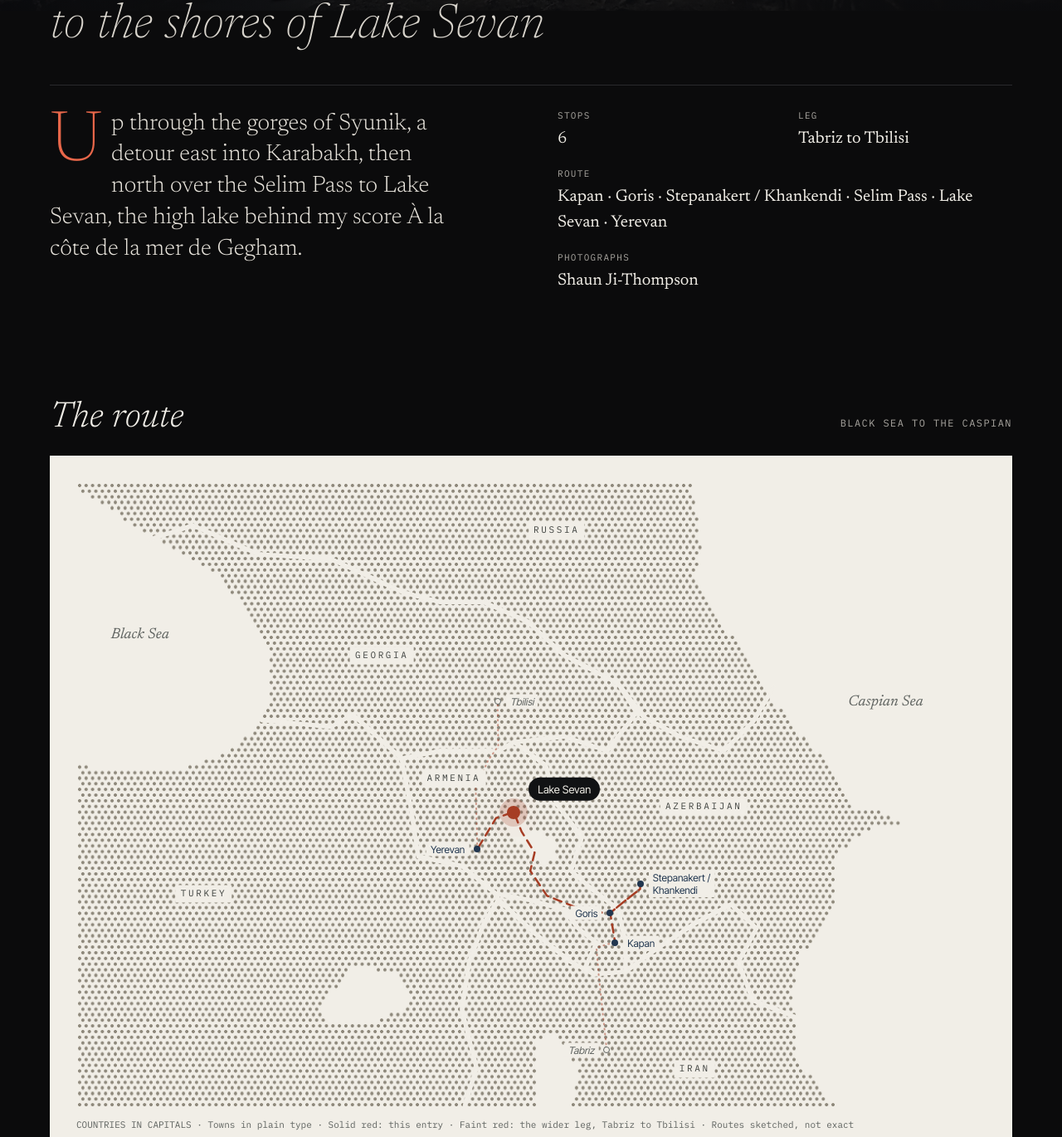
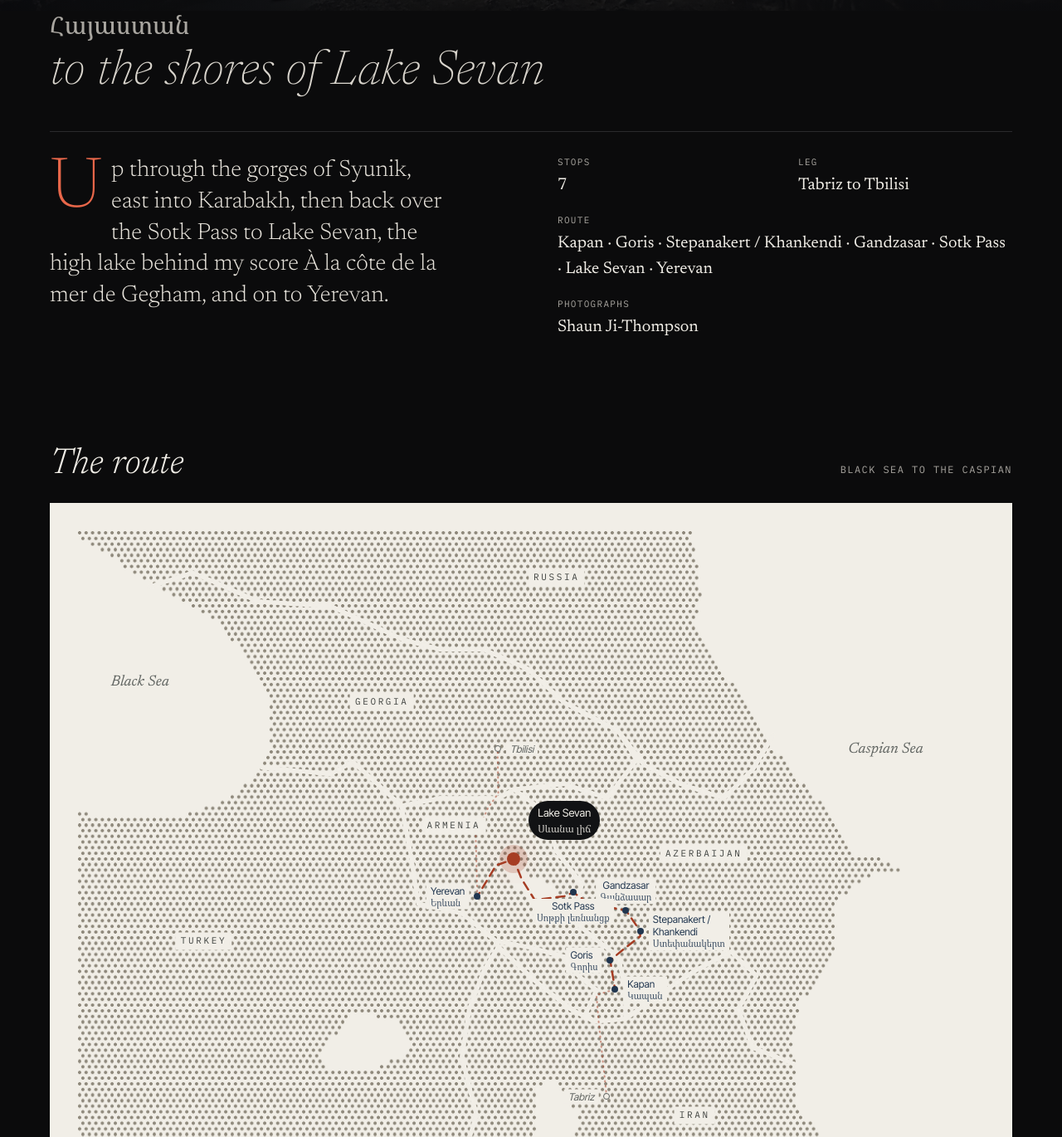
Before and after one commit to shaunjithompson/two-worlds, a plain HTML site: page armenia-2015.html in a window 1280 px wide. Shown: the part 723-2093 px from the top of the page at 83% size. Drawn offline with Linux system fonts and the light colour scheme.

Commit message:
Armenia: Stepanakert, Gandzasar, Sotk Pass and Yerevan photos; Armenian names
- 17 new photos (14-18 Aug 2015) through the photo pipeline
- New stops: Gandzasar; Sotk Pass replaces Selim Pass (route back via Vardenis)
- Map route redrawn via Gandzasar and the Sotk Pass; Armenian names under towns
- Armenian title and place names under each stop heading (Noto Serif Armenian)
- Remove leftover static diary markup

Co-Authored-By: Claude Opus 5.5 <noreply@anthropic.com>
Claude-Session: https://claude.ai/code/session_011W9MV2NAYqhQ7L2UCCCUzb

```diff
--- a/armenia-2015.html
+++ b/armenia-2015.html
@@ -9,7 +9,7 @@
 <meta property="og:image" content="assets/sevan.jpg">
 <link rel="preconnect" href="https://fonts.googleapis.com">
 <link rel="preconnect" href="https://fonts.gstatic.com" crossorigin>
-<link href="https://fonts.googleapis.com/css2?family=Newsreader:ital,opsz,wght@0,6..72,200;0,6..72,300;0,6..72,400;1,6..72,200;1,6..72,300;1,6..72,400&family=Inter+Tight:wght@400;500&family=IBM+Plex+Mono:wght@400;500&display=swap" rel="stylesheet">
+<link href="https://fonts.googleapis.com/css2?family=Newsreader:ital,opsz,wght@0,6..72,200;0,6..72,300;0,6..72,400;1,6..72,200;1,6..72,300;1,6..72,400&family=Inter+Tight:wght@400;500&family=IBM+Plex+Mono:wght@400;500&family=Noto+Serif+Armenian:wght@300;400&display=swap" rel="stylesheet">
 <style>
 /* VOICE: a travel magazine feature — quiet, photographic, generous air.
    IDEA: the printed photo essay: full-bleed opener, display title cut into the photo, numbered plates.
@@ -40,6 +40,11 @@ a { color: var(--paper); } a:hover { color: var(--oxide-light); }
 .kicker .accent { color: var(--oxide-light); }
 h1 { margin: 14px 0 0; font-family: 'Newsreader', serif; font-weight: 200; font-size: clamp(64px, 13vw, 196px); line-height: .86; letter-spacing: -0.035em; }
 h1 em { font-style: italic; font-weight: 200; }
+.title .native { margin: 10px 0 0; font-family: 'Noto Serif Armenian', serif; font-weight: 300; font-size: clamp(20px, 2.4vw, 30px); color: var(--mute); letter-spacing: .02em; }
+.plate-head .native { font-family: 'Noto Serif Armenian', serif; font-weight: 300; font-size: clamp(15px, 1.5vw, 19px); color: #CFCAC0; margin-top: 6px; }
+.city .hy, .pin-label .hy { display: block; font-family: 'Noto Serif Armenian', serif; font-size: .92em; opacity: .8; }
+.city.up { transform: translate(-50%, calc(-100% - 8px)); text-align: center; }
+.city.down { transform: translate(-50%, 8px); text-align: center; }
 .subtitle { margin: 6px 0 0; font-family: 'Newsreader', serif; font-style: italic; font-weight: 200; font-size: clamp(30px, 4.6vw, 64px); line-height: 1; color: #D8D4CC; }
 .facts .span { grid-column: 1 / -1; }
 .deck { display: grid; grid-template-columns: repeat(auto-fit, minmax(min(100%, 300px), 1fr)); gap: 24px 64px; margin-top: 40px; padding-top: 28px; border-top: 1px solid var(--rule); }
@@ -73,7 +78,7 @@ h1 em { font-style: italic; font-weight: 200; }
 .map-note { margin: 14px 0 0; font-family: 'IBM Plex Mono', monospace; font-size: 11px; line-height: 1.6; color: #5E625F; }
 .plate { padding-top: clamp(96px, 12vw, 170px); }
 .plate-head { display: grid; grid-template-columns: auto minmax(0, 1fr); gap: 0 20px; align-items: end; margin-bottom: 24px; padding-top: 22px; border-top: 1px solid var(--rule); }
-.plate-head .num { grid-row: span 2; font-family: 'Newsreader', serif; font-style: italic; font-weight: 200; font-size: clamp(56px, 7vw, 96px); line-height: .8; color: var(--oxide-light); }
+.plate-head .num { grid-row: span 3; font-family: 'Newsreader', serif; font-style: italic; font-weight: 200; font-size: clamp(56px, 7vw, 96px); line-height: .8; color: var(--oxide-light); }
 .plate-head .place { font-family: 'Newsreader', serif; font-weight: 300; font-size: clamp(30px, 3.6vw, 48px); line-height: 1; letter-spacing: -0.01em; }
 .plate-head .meta { margin-top: 10px; display: flex; flex-wrap: wrap; gap: 4px 16px; color: var(--mute); }
 .plate img { display: block; width: 100%; height: auto; }
@@ -152,13 +157,14 @@ h1 em { font-style: italic; font-weight: 200; }
 <section class="wrap title">
   <p class="mono kicker"><span class="accent" data-k="date">August 2015</span><span data-k="leg">Tabriz to Tbilisi</span></p>
   <h1 data-k="title">Armenia</h1>
+  <p class="native" lang="hy" data-k="titleNative">Հայաստան</p>
   <p class="subtitle" data-k="subtitle">to the shores of Lake Sevan</p>
   <div class="deck">
-    <p class="standfirst" data-k="standfirst">Up through the gorges of Syunik, a detour east into Karabakh, then north over the Selim Pass to Lake Sevan, the high lake behind my score À la côte de la mer de Gegham.</p>
+    <p class="standfirst" data-k="standfirst">Up through the gorges of Syunik, east into Karabakh, then back over the Sotk Pass to Lake Sevan, the high lake behind my score À la côte de la mer de Gegham, and on to Yerevan.</p>
     <dl class="facts">
-      <div><dt>Stops</dt><dd id="stop-count">6</dd></div>
+      <div><dt>Stops</dt><dd id="stop-count">7</dd></div>
       <div><dt>Leg</dt><dd data-k="leg">Tabriz to Tbilisi</dd></div>
-      <div class="span"><dt>Route</dt><dd id="stop-list">Kapan · Goris · Stepanakert / Khankendi · Selim Pass · Lake Sevan · Yerevan</dd></div>
+      <div class="span"><dt>Route</dt><dd id="stop-list">Kapan · Goris · Stepanakert / Khankendi · Gandzasar · Sotk Pass · Lake Sevan · Yerevan</dd></div>
       <div class="span"><dt>Photographs</dt><dd>Shaun Ji-Thompson</dd></div>
     </dl>
   </div>
@@ -167,14 +173,14 @@ h1 em { font-style: italic; font-weight: 200; }
 <section class="wrap route" aria-labelledby="route-h">
   <div class="sec-head"><h2 id="route-h">The route</h2><span class="mono">Black Sea to the Caspian</span></div>
   <div class="map-card reveal">
-    <div class="map" role="img" aria-label="Dot map of the South Caucasus between the Black Sea and the Caspian, with country borders. The route runs from Kapan north to Goris, east to Stepanakert, back west into Armenia over the Selim Pass to Lake Sevan, then down to Yerevan. Faint lines show the wider leg, in from Tabriz and out to Tbilisi.">
+    <div class="map" role="img" aria-label="Dot map of the South Caucasus between the Black Sea and the Caspian, with country borders. The route runs from Kapan north to Goris, east to Stepanakert and Gandzasar, back west over the Sotk Pass to Lake Sevan, then down to Yerevan. Faint lines show the wider leg, in from Tabriz and out to Tbilisi.">
       <img src="assets/armenia-map.png" alt="">
       <svg aria-hidden="true" viewBox="0 0 100 100" preserveAspectRatio="none">
         <g fill="none" stroke-linejoin="round" stroke-linecap="round">
           <path id="borders" d="M8.00 9.23 L12.80 6.92 L20.00 11.54 L28.00 12.31 L36.00 17.69 L40.00 19.23 L44.80 19.23 L49.60 22.31 L53.60 27.69 L59.60 32.31 L62.40 37.69 L66.40 40.77 L71.20 43.08 L74.40 38.46 L76.64 32.92 M20.40 38.15 L28.00 39.23 L30.40 37.23 L35.76 44.31 L40.00 43.08 L46.40 43.08 L48.16 41.69 L53.60 40.77 L58.40 43.08 L61.60 36.92 L59.60 32.31 M35.76 44.31 L36.80 52.31 L37.60 60.00 L42.40 61.54 L46.16 66.00 M48.16 41.69 L51.60 45.38 L52.80 51.54 L55.60 56.92 L54.40 62.31 L56.80 65.38 L59.60 68.46 L60.40 73.85 L60.40 78.46 M46.16 66.00 L49.60 66.92 L53.60 68.46 L55.20 71.54 L57.20 73.85 L56.00 77.69 L56.96 78.92 L60.40 78.46 M46.16 66.00 L46.40 66.92 L50.40 72.31 L54.40 76.92 L56.96 78.92 M60.40 78.46 L64.00 74.62 L68.00 70.77 L72.00 67.69 L74.80 71.54 L72.80 76.92 L74.40 83.08 L78.96 85.69 M46.40 66.92 L44.80 70.77 L43.20 76.92 L42.40 84.62 L44.00 93.85 L42.40 101.54" stroke="#F1EEE7" stroke-width="5" vector-effect="non-scaling-stroke"/>
           <use href="#borders" stroke="#5E625F" stroke-width="1.2" stroke-dasharray="2 4"/>
           <path d="M58.32 90.92 L57.44 78.92 L57.20 74.62 L59.24 73.74 M44.10 58.82 L43.92 49.08 L45.28 44.62 L46.40 42.31 L46.32 35.08" stroke="#A63D24" stroke-opacity="0.5" stroke-width="2" stroke-dasharray="1 5" vector-effect="non-scaling-stroke"/>
-          <path class="march" d="M59.24 73.74 L58.71 69.06 L60.37 67.08 L62.00 65.23 L62.02 64.38 M62.02 64.38 L62.00 65.23 L60.37 67.08 L58.71 69.06 L56.24 68.92 L51.76 66.31 L49.92 62.31 L50.40 59.38 L48.96 56.00 L48.10 52.86 L46.16 53.85 L44.10 58.82" stroke="#A63D24" stroke-width="2.5" stroke-dasharray="10 7" vector-effect="non-scaling-stroke"/>
+          <path class="march" d="M59.24 73.74 L58.71 69.06 L60.37 67.08 L62.00 65.23 L62.02 64.38 L60.44 61.08 L56.32 59.92 L54.64 58.15 L53.84 58.77 L50.40 59.38 L48.96 56.00 L48.10 52.86 L46.16 53.85 L44.10 58.82" stroke="#A63D24" stroke-width="2.5" stroke-dasharray="10 7" vector-effect="non-scaling-stroke"/>
         </g>
       </svg>
       <span class="lbl country" style="left:52.8%;top:7.7%">Russia</span>
@@ -185,27 +191,23 @@ h1 em { font-style: italic; font-weight: 200; }
       <span class="lbl country" style="left:68%;top:94%">Iran</span>
       <span class="lbl sea" style="left:7%;top:24.6%">Black Sea</span>
       <span class="lbl sea" style="left:89%;top:35.4%">Caspian Sea</span>
-      <span class="dot" style="left:59.24%;top:73.74%"></span><span class="lbl city" style="left:59.24%;top:73.74%">Kapan</span>
-      <span class="dot" style="left:58.71%;top:69.06%"></span><span class="lbl city left" style="left:58.71%;top:69.06%">Goris</span>
-      <span class="dot" style="left:62.02%;top:64.38%"></span><span class="lbl city" style="left:62.02%;top:64.38%">Stepanakert /<br>Khankendi</span>
-      <span class="dot" style="left:44.1%;top:58.82%"></span><span class="lbl city left" style="left:44.1%;top:58.82%">Yerevan</span>
+      <span class="dot" style="left:59.24%;top:73.74%"></span><span class="lbl city" style="left:59.24%;top:73.74%">Kapan<span class="hy" lang="hy">Կապան</span></span>
+      <span class="dot" style="left:58.71%;top:69.06%"></span><span class="lbl city left" style="left:58.71%;top:69.06%">Goris<span class="hy" lang="hy">Գորիս</span></span>
+      <span class="dot" style="left:62.02%;top:64.38%"></span><span class="lbl city" style="left:62.02%;top:64.38%">Stepanakert /<br>Khankendi<span class="hy" lang="hy">Ստեփանակերտ</span></span>
+      <span class="dot" style="left:44.1%;top:58.82%"></span><span class="lbl city left" style="left:44.1%;top:58.82%">Yerevan<span class="hy" lang="hy">Երևան</span></span>
+      <span class="dot" style="left:60.44%;top:61.08%"></span><span class="lbl city up" style="left:60.44%;top:61.08%">Gandzasar<span class="hy" lang="hy">Գանձասար</span></span>
+      <span class="dot" style="left:54.64%;top:58.15%"></span><span class="lbl city down" style="left:54.64%;top:58.15%">Sotk Pass<span class="hy" lang="hy">Սոթքի լեռնանցք</span></span>
       <span class="dot ctx" style="left:58.32%;top:90.92%"></span><span class="lbl city ctx left" style="left:58.32%;top:90.92%">Tabriz</span>
       <span class="dot ctx" style="left:46.32%;top:35.08%"></span><span class="lbl city ctx" style="left:46.32%;top:35.08%">Tbilisi</span>
-      <span class="pin" style="left:48.1%;top:52.86%"></span><span class="lbl pin-label" style="left:48.1%;top:52.86%">Lake Sevan</span>
+      <span class="pin" style="left:48.1%;top:52.86%"></span><span class="lbl pin-label" style="left:48.1%;top:52.86%">Lake Sevan<span class="hy" lang="hy">Սևանա լիճ</span></span>
     </div>
     <p class="map-note">COUNTRIES IN CAPITALS · Towns in plain type · Solid red: this entry · Faint red: the wider leg, Tabriz to Tbilisi · Routes sketched, not exact</p>
   </div>
 </section>
 
 <!-- PHOTO DIARY: rendered from content/journeys/armenia-2015.json (edit it in Pages CMS).
-     Stops are sorted by date. 1 photo = feature / offset / inset (rotating), 2 = pair, 3+ = carousel. Stops without photos stay hidden. -->
-<div id="diary"></div><p class="line"></p></section>
-  <section class="plate wrap" data-date="2015-08" data-place="Goris" data-country="Armenia" hidden><div class="photos"><img src="assets/goris.jpg" alt="A boy walks past the arched stone war-memorial fountain in Goris, its frieze carved with Armenian lettering" loading="lazy"></div><p class="line">The memorial fountain to the heroes of Zangezur who fell in the Second World War.</p></section>
-  <section class="plate wrap" data-date="2015-08" data-place="Stepanakert / Khankendi" data-country="Karabakh" hidden><div class="photos"></div><p class="line"></p></section>
-  <section class="plate wrap" data-date="2015-08" data-place="Selim Pass" data-country="Armenia" hidden><div class="photos"></div><p class="line"></p></section>
-  <section class="plate wrap" data-date="2015-08" data-place="Lake Sevan" data-country="Armenia" hidden><div class="photos"></div><p class="line"></p></section>
-  <section class="plate wrap" data-date="2015-08" data-place="Yerevan" data-country="Armenia" hidden><div class="photos"></div><p class="line"></p></section>
-</div>
+     Stops are sorted by date. 1 photo = feature / offset / inset (rotating), 2 = pair, 3+ = lead photo then pair or carousel. Stops without photos stay hidden. -->
+<div id="diary"></div>
 
 <section class="wrap score-wrap" aria-label="The music">
   <div class="score reveal">
@@ -248,12 +250,12 @@ h1 em { font-style: italic; font-weight: 200; }
 
   function head(n, st) {
     return '<header class="plate-head"><span class="num">' + String(n).padStart(2, '0') + '</span><span class="place">' + esc(st.place) +
-      '</span><span class="meta mono"><span>' + esc(st.country) + '</span><span>' + esc(st._when) + '</span></span></header>';
+      '</span>' + (st.native ? '<span class="native" lang="hy">' + esc(st.native) + '</span>' : '') + '<span class="meta mono"><span>' + esc(st.country) + '</span><span>' + esc(st._when) + '</span></span></header>';
   }
   const img = (p, i) => '<img src="' + esc(src(p.src)) + '" alt="' + esc(p.alt) + '"' + (i ? ' loading="lazy"' : '') + '>';
 
   function render(data) {
-    set('[data-k="title"]', data.title); set('[data-k="subtitle"]', data.subtitle); set('[data-k="standfirst"]', data.standfirst);
+    set('[data-k="title"]', data.title); set('[data-k="titleNative"]', data.titleNative); set('[data-k="subtitle"]', data.subtitle); set('[data-k="standfirst"]', data.standfirst);
     set('[data-k="leg"]', data.leg); set('[data-k="date"]', fmt(data.date));
     if (data.cover && data.cover.src) { const c = document.getElementById('cover'); c.src = src(data.cover.src); c.alt = data.cover.alt || ''; }
     // date of a stop = its own date, else its earliest photo date
--- a/content/journeys/armenia-2015.json
+++ b/content/journeys/armenia-2015.json
@@ -3,7 +3,7 @@
   "subtitle": "to the shores of Lake Sevan",
   "date": "2015-08",
   "leg": "Tabriz to Tbilisi",
-  "standfirst": "Up through the gorges of Syunik, a detour east into Karabakh, then north over the Selim Pass to Lake Sevan, the high lake behind my score À la côte de la mer de Gegham.",
+  "standfirst": "Up through the gorges of Syunik, east into Karabakh, then back over the Sotk Pass to Lake Sevan, the high lake behind my score À la côte de la mer de Gegham, and on to Yerevan.",
   "cover": {
     "src": "assets/sevan.jpg",
     "alt": "Sevanavank's stone church silhouetted at sunset above Lake Sevan",
@@ -48,7 +48,8 @@
           "alt": "A hand-painted shop sign in Armenian script hanging from a stone wall",
           "date": "2015-08-13"
         }
-      ]
+      ],
+      "native": "Կապան"
     },
     {
       "place": "Goris",
@@ -87,21 +88,81 @@
           "alt": "A statue between two columns on a square, parked cars in front and mountains behind",
           "date": "2015-08-13"
         }
+      ],
+      "native": "Գորիս"
+    },
+    {
+      "place": "Stepanakert / Khankendi",
+      "native": "Ստեփանակերտ",
+      "country": "Karabakh",
+      "date": "2015-08-14",
+      "caption": "The main town of Karabakh. On the hill above it stands We Are Our Mountains, the 1967 monument locals call Tatik-Papik.",
+      "photos": [
+        {
+          "src": "assets/step-01.jpg",
+          "alt": "The red tufa monument We Are Our Mountains, two giant stone faces on a grassy hill, visitors taking photos",
+          "date": "2015-08-14",
+          "lead": true
+        },
+        {
+          "src": "assets/step-02.jpg",
+          "alt": "A lamp-lined boulevard at sunset leading to a pale stone public building",
+          "date": "2015-08-15"
+        },
+        {
+          "src": "assets/step-03.jpg",
+          "alt": "A small jewellery-repair kiosk with signs in Armenian and Russian, apartment blocks behind",
+          "date": "2015-08-15"
+        },
+        {
+          "src": "assets/step-04.jpg",
+          "alt": "A white Lada rounding a square beneath a statue on a tall plinth, cypress trees behind",
+          "date": "2015-08-15"
+        },
+        {
+          "src": "assets/step-05.jpg",
+          "alt": "A guesthouse room in morning light: striped runner on a red-painted floor, ferns, stacked bedding",
+          "date": "2015-08-15"
+        }
       ]
     },
     {
-      "place": "Stepanakert / Khankendi",
+      "place": "Gandzasar",
+      "native": "Գանձասար",
       "country": "Karabakh",
-      "date": "2015-08",
-      "caption": "The main town of Karabakh, at the end of the mountain road east from Goris.",
-      "photos": []
+      "date": "2015-08-15",
+      "caption": "Gandzasar monastery, whose church of St John the Baptist was consecrated in 1240.",
+      "photos": [
+        {
+          "src": "assets/gandz-02.jpg",
+          "alt": "The carved drum and conical roof of Gandzasar church against a blue sky",
+          "date": "2015-08-15"
+        },
+        {
+          "src": "assets/gandz-01.jpg",
+          "alt": "The long rubble-stone monastery wall with arched wooden doors and small windows",
+          "date": "2015-08-15"
+        }
+      ]
     },
     {
-      "place": "Selim Pass",
-      "country": "Armenia",
-      "date": "2015-08",
-      "caption": "The Selim caravanserai, built in 1332 for travellers crossing the pass on the Silk Road.",
-      "photos": []
+      "place": "Sotk Pass",
+      "native": "Սոթքի լեռնանցք",
+      "country": "Karabakh to Armenia",
+      "date": "2015-08-15",
+      "caption": "Back over the mountains by the northern road and the Sotk Pass, down to Vardenis near the lake.",
+      "photos": [
+        {
+          "src": "assets/road-01.jpg",
+          "alt": "Cattle standing and lying on a gravel mountain road between forested slopes",
+          "date": "2015-08-15"
+        },
+        {
+          "src": "assets/road-02.jpg",
+          "alt": "Soviet apartment blocks with washing on the balconies, a wide plain and mountains behind",
+          "date": "2015-08-15"
+        }
+      ]
     },
     {
       "place": "Lake Sevan",
@@ -114,14 +175,59 @@
           "alt": "Sevanavank's church above Lake Sevan in evening light, a man walking towards a camera on a tripod",
           "date": "2015-08-16"
         }
-      ]
+      ],
+      "native": "Սևանա լիճ"
     },
     {
       "place": "Yerevan",
+      "native": "Երևան",
       "country": "Armenia",
-      "date": "2015-08",
+      "date": "2015-08-16",
       "caption": "The pink-stone capital, with Ararat on the horizon on a clear day.",
-      "photos": []
+      "photos": [
+        {
+          "src": "assets/yer-07.jpg",
+          "alt": "People sitting on a stone parapet at the top of the Cascade, looking over Yerevan to the twin peaks of Ararat",
+          "date": "2015-08-18",
+          "lead": true
+        },
+        {
+          "src": "assets/yer-00.jpg",
+          "alt": "An overgrown Soviet-era terraced fountain park with bronze figures and three arches",
+          "date": "2015-08-16"
+        },
+        {
+          "src": "assets/yer-01.jpg",
+          "alt": "A seated bronze statue before the colonnaded Opera House",
+          "date": "2015-08-17"
+        },
+        {
+          "src": "assets/yer-02.jpg",
+          "alt": "A wide avenue of pink-stone apartment blocks under a genocide-centenary billboard, a yellow bus in traffic",
+          "date": "2015-08-17"
+        },
+        {
+          "src": "assets/yer-03.jpg",
+          "alt": "A suburban street of houses and vines, the TV tower on the hills beyond",
+          "date": "2015-08-17"
+        },
+        {
+          "src": "assets/yer-04.jpg",
+          "alt": "A carved orange stone frieze of musicians and poets on a building beneath a sweeping roof",
+          "date": "2015-08-17"
+        },
+        {
+          "src": "assets/yer-05.jpg",
+          "alt": "Visitors beside the eternal flame inside the ring of leaning basalt slabs at Tsitsernakaberd",
+          "date": "2015-08-17"
+        },
+        {
+          "src": "assets/yer-06.jpg",
+          "alt": "A boy riding a wave board past the fan-shaped stone fountains of the Cascade",
+          "date": "2015-08-18"
+        }
+      ]
     }
-  ]
+  ],
+  "titleNative": "Հայաստան"
 }
```
Also changed, not shown: assets/gandz-01.jpg (added), assets/gandz-02.jpg (added), assets/road-01.jpg (added), assets/road-02.jpg (added), assets/step-01.jpg (added), assets/step-02.jpg (added), assets/step-03.jpg (added), assets/step-04.jpg (added), assets/step-05.jpg (added), assets/yer-00.jpg (added), assets/yer-01.jpg (added), assets/yer-02.jpg (added), assets/yer-03.jpg (added), assets/yer-04.jpg (added), 3 more files, 1 other file.
